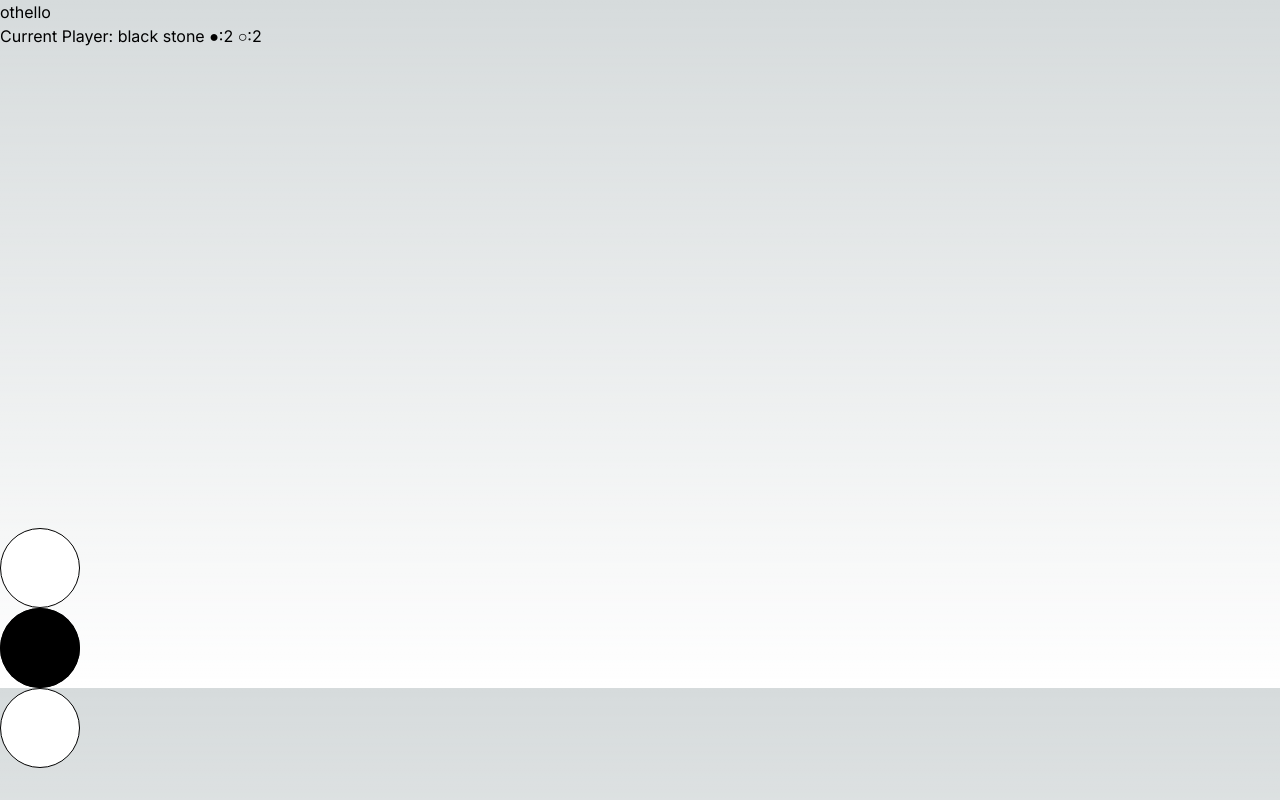
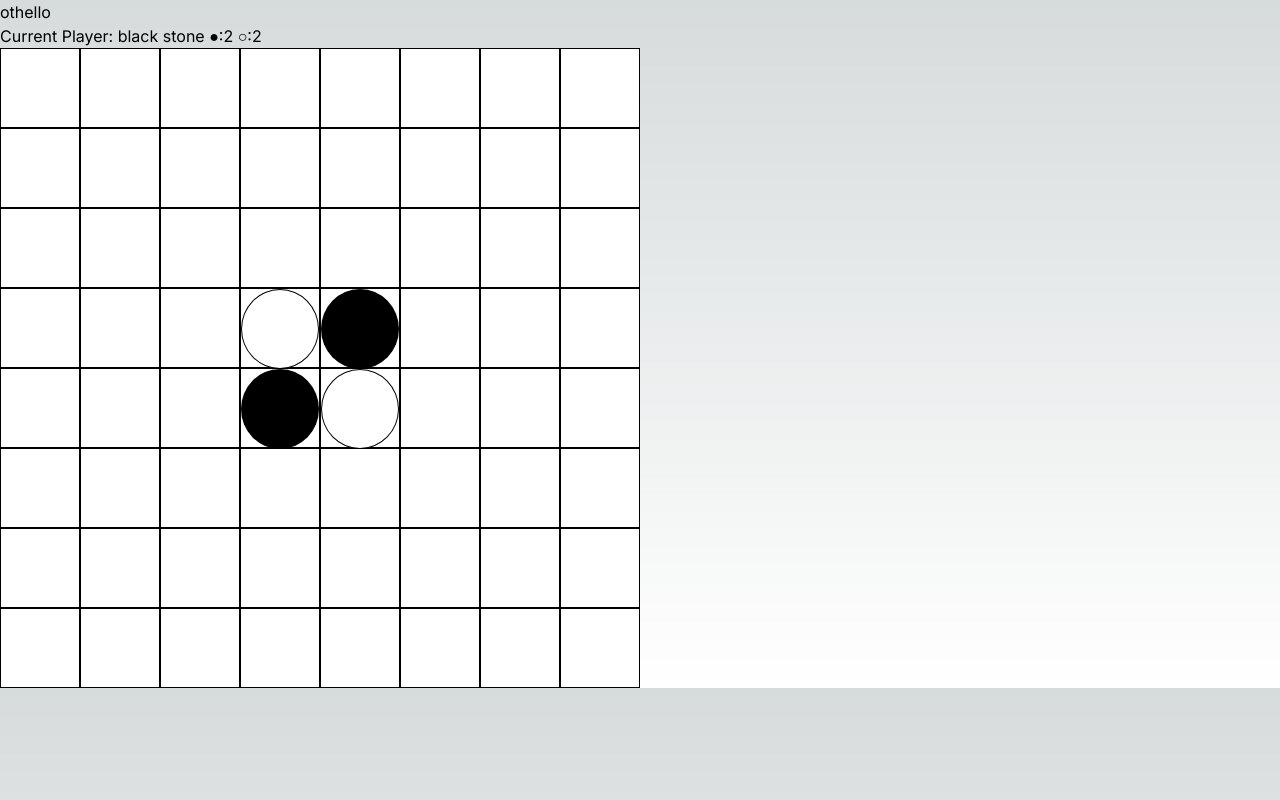
Before and after one commit to flashingwind/reversi-nextjs, a Next.js app: page / in a window 1280 px wide. Shown: the top 800 px of the page. Built offline with nearby package versions, Linux system fonts and the light colour scheme.

Commit message:
フラグをclassに反映する部分で"cell "+がされていなかったため、CSSが反映されていなかった。

```diff
--- a/src/components/Cell.tsx
+++ b/src/components/Cell.tsx
@@ -22,7 +22,7 @@ const getStonetyle = (value: CellValue): string => {
 const Cell = ({ row,col,cellValue,cellFlag,onClick}:CellProps ) => {
     return (
         <div
-        className={cellFlag}
+        className={"cell "+cellFlag}
         onClick={() => onClick(row, col)}
         >
             <div className={getStonetyle(cellValue)}>{cellFlag}</div>
```
